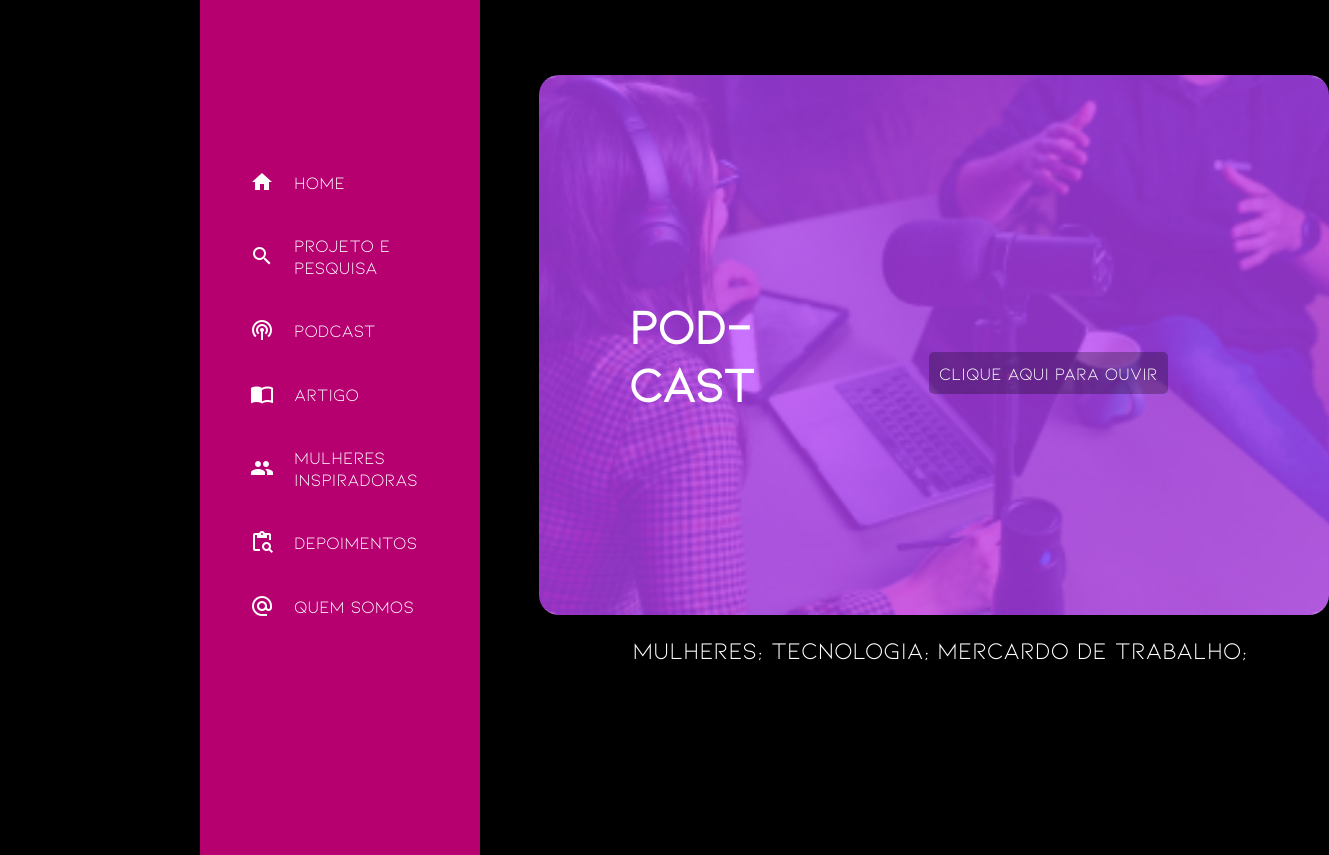
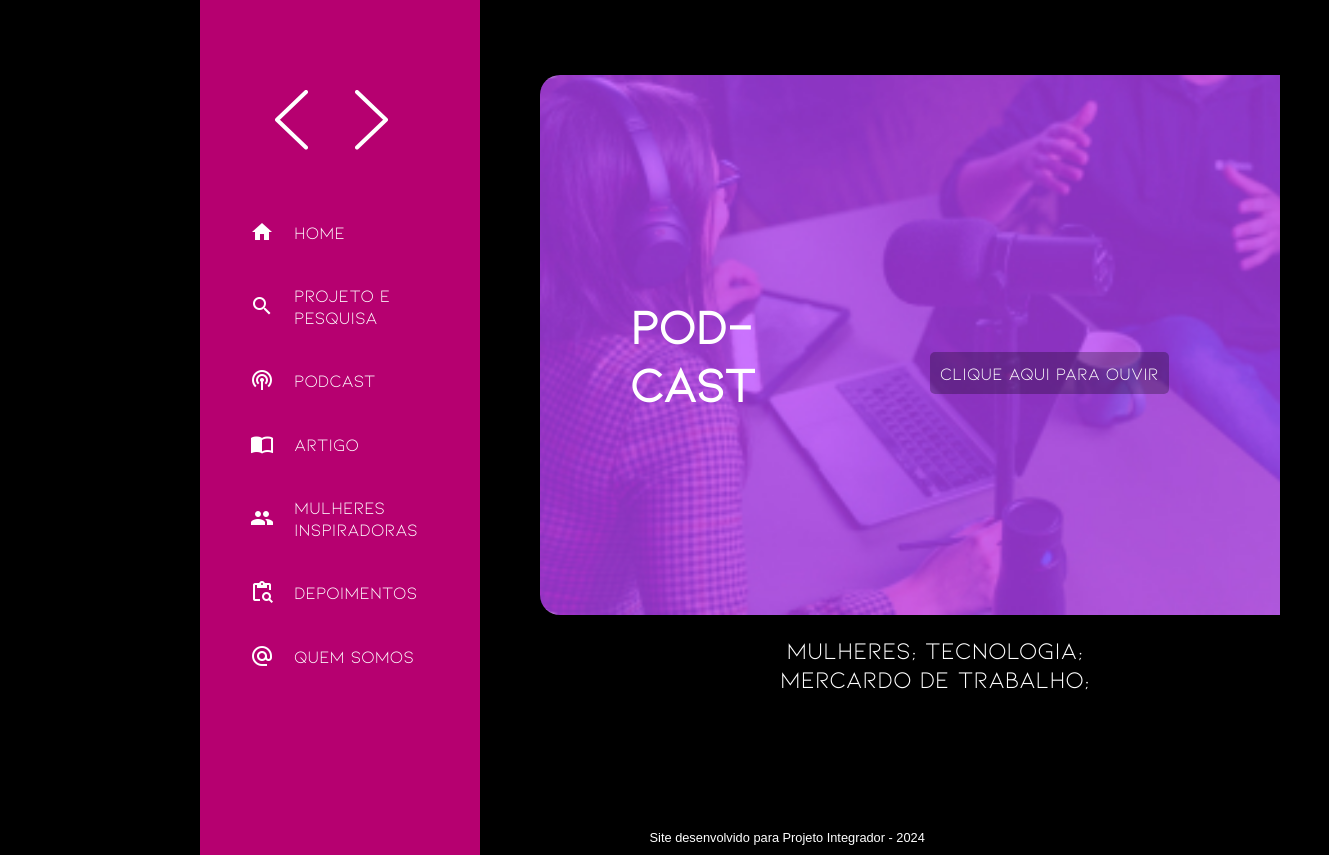
Before and after one commit to anadrv/site_mulheresTI, a plain HTML site: page index.html in a window 1280 px wide. Shown: the whole page, 1329 px wide, since content can reach past the window. Before the commit the page ends 800 px from the top, so only its background shows below. Drawn offline with Linux system fonts and the light colour scheme.

Commit message:
coloquei o generics

```diff
--- a/estilos/media-query.css
+++ b/estilos/media-query.css
@@ -77,8 +77,6 @@
         display: none;
     }
 
-
-
     nav {
 
         position: fixed;
@@ -92,6 +90,32 @@
         overflow-y: auto;
     }
 
+    nav .container {
+
+        display: flex;
+        align-items: center;
+    }
+
+    nav .container .generics,
+    nav .container .genericsespelhado {
+
+        height: 60px;
+        width: 60px;
+        margin-top: 30px;
+        background-size: contain;
+        background-repeat: no-repeat;
+    }
+
+    nav .container .generics {
+        background-image: url('../icones/generics.svg');
+        margin-left: 75px; /* Ajuste conforme necessário */
+    }
+
+    nav .container .genericsespelhado {
+        background-image: url('../icones/genericsespelhado.svg');
+        margin-left: 20px;
+    }
+
     i {
 
         margin-left: 10px;
@@ -100,7 +124,7 @@
 
     menu > ul {
 
-        margin-top: 100px;
+        margin-top: 60px;
         list-style-type: none;
 
     }
@@ -161,7 +185,12 @@
 
 
         font-size: 1.5em;
-        margin-left: 17%;
+        margin-left: 35%;
+     }
+
+     footer > p {
+
+        margin-left: 23%;
      }
 
 }
--- a/estilos/style.css
+++ b/estilos/style.css
@@ -30,6 +30,7 @@ body, html {
     background-color: black;
     font-family: var(--fonte-padrao);
     color: white;
+    overflow-x: hidden;
 }
 
 menu {
@@ -47,10 +48,6 @@ i#menu {
     cursor: pointer;
 }
 
-i {
-
-    padding-left: 30px;
-}
 
 menu > ul {
 
@@ -94,7 +91,10 @@ nav a:hover {
 }
 
 main {
+
     flex-direction: column;
+    width: 100vw;
+    height: 100vh;
 }
 
 
@@ -149,7 +149,7 @@ main > .imagem > .link > a.botao:hover {
 
     box-shadow: 0 2px 5px rgba(0, 0, 0, 0.2);
     border-radius: 10px;
-    background-color: #b600708c;
+    background-color: #BA44FF;
     color: white;
     transition: box-shadow 0.3s ease;
 }
@@ -161,3 +161,12 @@ main > p {
    text-align: center;
    font-size: 1em;
 }
+
+footer > p {
+
+    text-align: center;
+    font-family: var(--fonte-padrao);
+    font-size: 0.8em;
+    padding-bottom: 10px;
+
+}
--- a/index.html
+++ b/index.html
@@ -12,6 +12,10 @@
 <body onload="mudouTamanho()">
     <i id="menu" class="material-icons" onclick="clickMenu()">menu</i>
     <nav>
+        <div class="container">
+            <div class="generics"></div>
+            <div class="genericsespelhado"></div>
+        </div>
         <menu id="itens">
             <ul>
                 <li><a href="#"><i id="search" class="material-icons">home</i>Home</a></li>
@@ -34,9 +38,12 @@
                 <a href="#" class="botao">CLIQUE AQUI PARA OUVIR</a>
             </div>
         </div>
-        <p>MULHERES; TECNOLOGIA; MERCARDO DE TRABALHO;</p>
+        <p>MULHERES; TECNOLOGIA; <br> MERCARDO DE TRABALHO;</p>
 
     </main>
+    <footer>
+        <p>Site desenvolvido para Projeto Integrador - 2024 </p>
+    </footer>
     <script>
 
         const itens = document.getElementById('itens');
```
Also changed, not shown: icones/genericsespelhado.svg (added).
